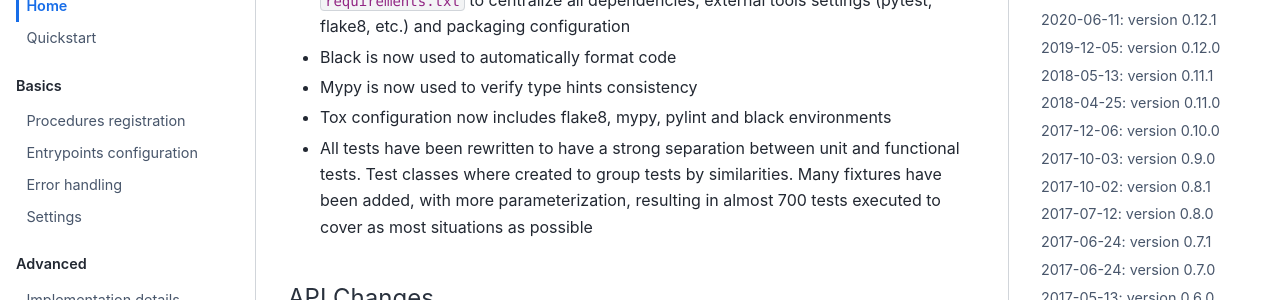
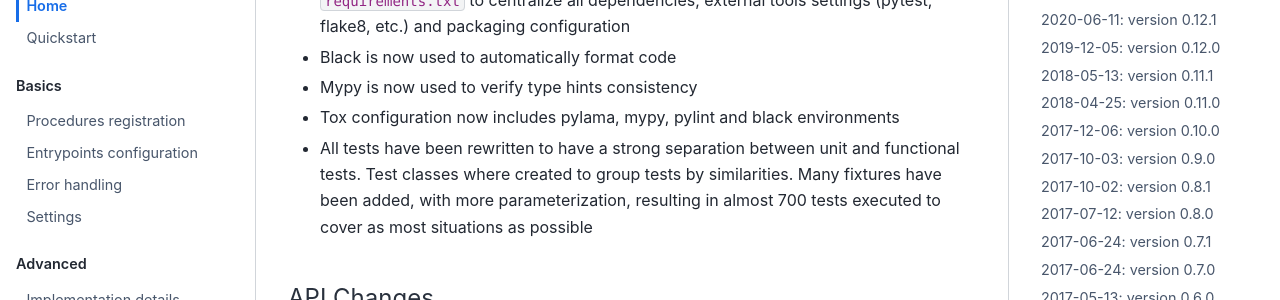
Before and after one commit to alorence/django-modern-rpc, a Sphinx documentation site: the page built from docs/index.rst, in a window 1280 px wide and 900 px high, scrolled down 1774 px. Shown: the part 153-453 px from the top of the window. Built offline with Sphinx 7.4.7 and the Sphinx Book theme 1.1.4, drawn with Linux system fonts in a browser that asks for light colours.

Commit message:
Update README and CHANGELOG, removing references to flake8

```diff
--- a/CHANGELOG.md
+++ b/CHANGELOG.md
@@ -30,7 +30,7 @@
   external tools settings (pytest, flake8, etc.) and packaging configuration
   - Black is now used to automatically format code
   - Mypy is now used to verify type hints consistency
-  - Tox configuration now includes flake8, mypy, pylint and black environments
+  - Tox configuration now includes pylama, mypy, pylint and black environments
   - All tests have been rewritten to have a strong separation between unit and functional tests. Test classes where
   created to group tests by similarities. Many fixtures have been added, with more parameterization, resulting in
   almost 700 tests executed to cover as most situations as possible
--- a/docs/contribute/setup_environment.rst
+++ b/docs/contribute/setup_environment.rst
@@ -108,7 +108,7 @@
 
 .. code-block:: bash
 
-   poetry run tox -e black,pylint,mypy,flake8
+   poetry run tox -e black,pylint,mypy,pylama
 
 .. important::
 
```
Also changed, not shown: 1 other file.
